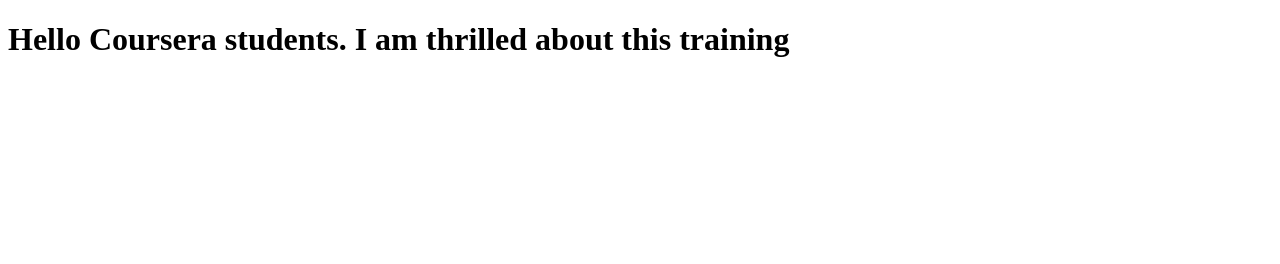
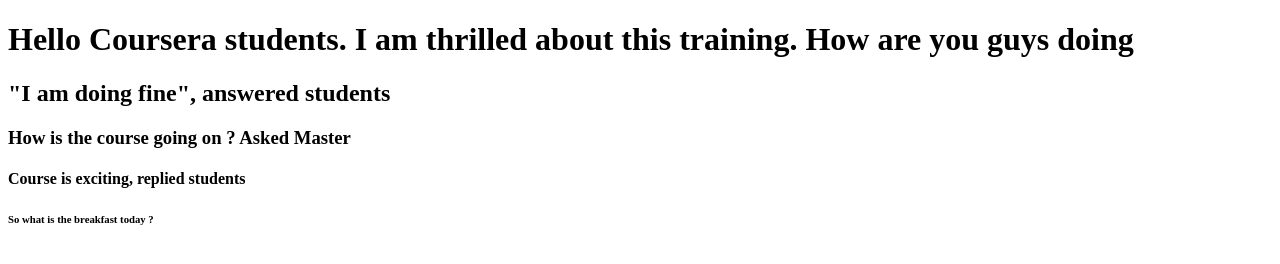
Before and after one commit to Deepchan/coursera-test, a plain HTML site: page index.html in a window 1280 px wide. Drawn offline with Linux system fonts and the light colour scheme.

Commit message:
Next version

```diff
--- a/index.html
+++ b/index.html
@@ -5,6 +5,10 @@
     <title>Hello Coursera</title>
   </head>
   <body>
-    <h1>Hello Coursera students. I am thrilled about this training</h1>
+    <h1>Hello Coursera students. I am thrilled about this training. How are you guys doing</h1>
+    <h2>"I am doing fine", answered students</h2>
+    <h3>How is the course going on ? Asked Master</h3>
+    <h4>Course is exciting, replied students</h4>
+    <h6>So what is the breakfast today ? </h6>
   </body>
 </html>
```
